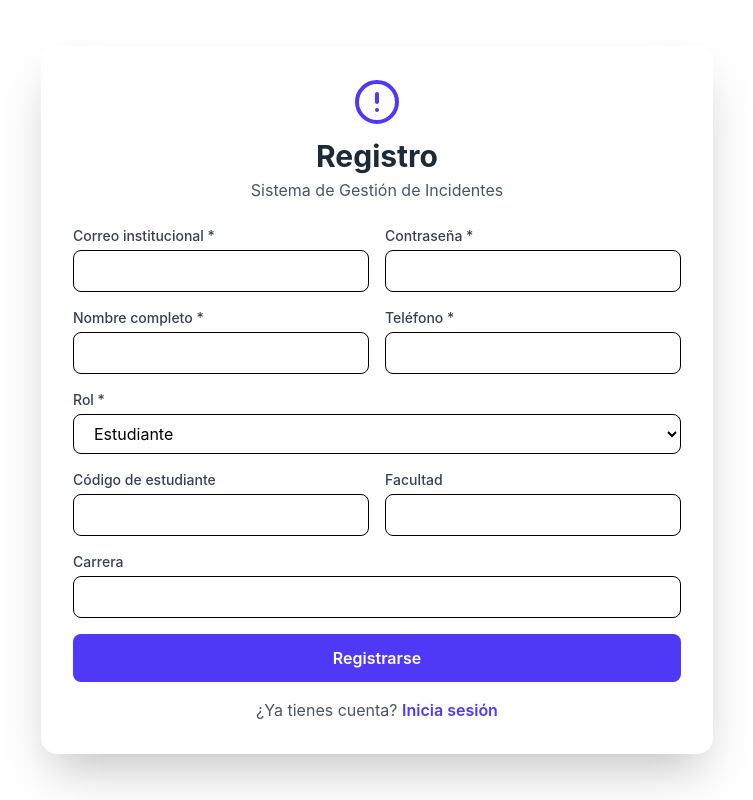
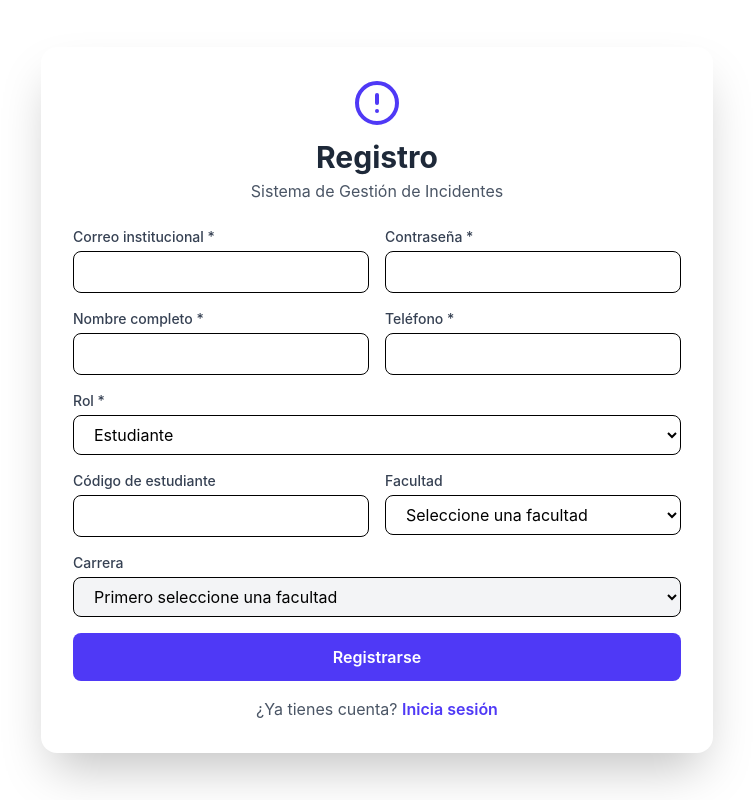
Before and after one commit to f4mmeri/Frontend-AlertaUtec, a React (Vite) app: page /register in a window 1280 px wide. Shown: the whole page, without its empty margins (263-1016 px from the left). Built offline with nearby package versions, Linux system fonts and the light colour scheme.

Commit message:
cambios en registro

```diff
--- a/src/pages/RegisterPage.tsx
+++ b/src/pages/RegisterPage.tsx
@@ -4,6 +4,37 @@ import { AlertCircle } from 'lucide-react';
 import { authService } from '../services/authService';
 import { useNotification } from '../hooks/useNotification';
 import { UserRole } from '../types/user.types';
+
+const FACULTIES = [
+  { value: 'computacion', label: 'Computación' },
+  { value: 'negocios', label: 'Negocios' },
+  { value: 'ingenieria', label: 'Ingeniería' },
+];
+
+const CAREERS_BY_FACULTY: Record<string, Array<{ value: string; label: string }>> = {
+  computacion: [
+    { value: 'ciberseguridad', label: 'Ciberseguridad' },
+    { value: 'ciencia-de-datos', label: 'Ciencia de Datos' },
+    { value: 'ciencia-de-la-computacion', label: 'Ciencia de la Computación' },
+    { value: 'sistemas-de-informacion', label: 'Sistemas de Información' },
+  ],
+  negocios: [
+    { value: 'administracion-negocios-digitales', label: 'Administración & Negocios Digitales' },
+    { value: 'administracion-negocios-sostenibles', label: 'Administración & Negocios Sostenibles' },
+    { value: 'business-analytics', label: 'Business Analytics' },
+  ],
+  ingenieria: [
+    { value: 'bioingenieria', label: 'Bioingeniería' },
+    { value: 'ingenieria-ambiental', label: 'Ingeniería Ambiental' },
+    { value: 'ingenieria-civil', label: 'Ingeniería Civil' },
+    { value: 'ingenieria-electronica', label: 'Ingeniería Electrónica' },
+    { value: 'ingenieria-industrial', label: 'Ingeniería Industrial' },
+    { value: 'ingenieria-mecanica', label: 'Ingeniería Mecánica' },
+    { value: 'ingenieria-mecatronica', label: 'Ingeniería Mecatrónica' },
+    { value: 'ingenieria-quimica', label: 'Ingeniería Química' },
+    { value: 'ingenieria-de-la-energia', label: 'Ingeniería de la Energía' },
+  ],
+};
 
 export default function RegisterPage() {
   const [formData, setFormData] = useState({
@@ -57,8 +88,16 @@ export default function RegisterPage() {
   };
 
   const handleChange = (e: React.ChangeEvent<HTMLInputElement | HTMLSelectElement>) => {
-    setFormData({ ...formData, [e.target.name]: e.target.value });
+    const { name, value } = e.target;
+    if (name === 'faculty') {
+      // Limpiar la carrera cuando cambia la facultad
+      setFormData({ ...formData, faculty: value, career: '' });
+    } else {
+      setFormData({ ...formData, [name]: value });
+    }
   };
+
+  const availableCareers = formData.faculty ? CAREERS_BY_FACULTY[formData.faculty] || [] : [];
 
   return (
     <div className="min-h-screen from-indigo-500 to-purple-600 flex items-center justify-center p-4">
@@ -162,26 +201,41 @@ export default function RegisterPage() {
                   <label className="block text-sm font-medium text-gray-700 mb-1">
                     Facultad
                   </label>
-                  <input
-                    type="text"
+                  <select
                     name="faculty"
                     value={formData.faculty}
                     onChange={handleChange}
                     className="w-full px-4 py-2 border rounded-lg focus:ring-2 focus:ring-indigo-500"
-                  />
+                  >
+                    <option value="">Seleccione una facultad</option>
+                    {FACULTIES.map((faculty) => (
+                      <option key={faculty.value} value={faculty.value}>
+                        {faculty.label}
+                      </option>
+                    ))}
+                  </select>
                 </div>
 
                 <div className="md:col-span-2">
                   <label className="block text-sm font-medium text-gray-700 mb-1">
                     Carrera
                   </label>
-                  <input
-                    type="text"
+                  <select
                     name="career"
                     value={formData.career}
                     onChange={handleChange}
-                    className="w-full px-4 py-2 border rounded-lg focus:ring-2 focus:ring-indigo-500"
-                  />
+                    disabled={!formData.faculty}
+                    className="w-full px-4 py-2 border rounded-lg focus:ring-2 focus:ring-indigo-500 disabled:bg-gray-100 disabled:cursor-not-allowed"
+                  >
+                    <option value="">
+                      {formData.faculty ? 'Seleccione una carrera' : 'Primero seleccione una facultad'}
+                    </option>
+                    {availableCareers.map((career) => (
+                      <option key={career.value} value={career.value}>
+                        {career.label}
+                      </option>
+                    ))}
+                  </select>
                 </div>
               </>
             )}
```
